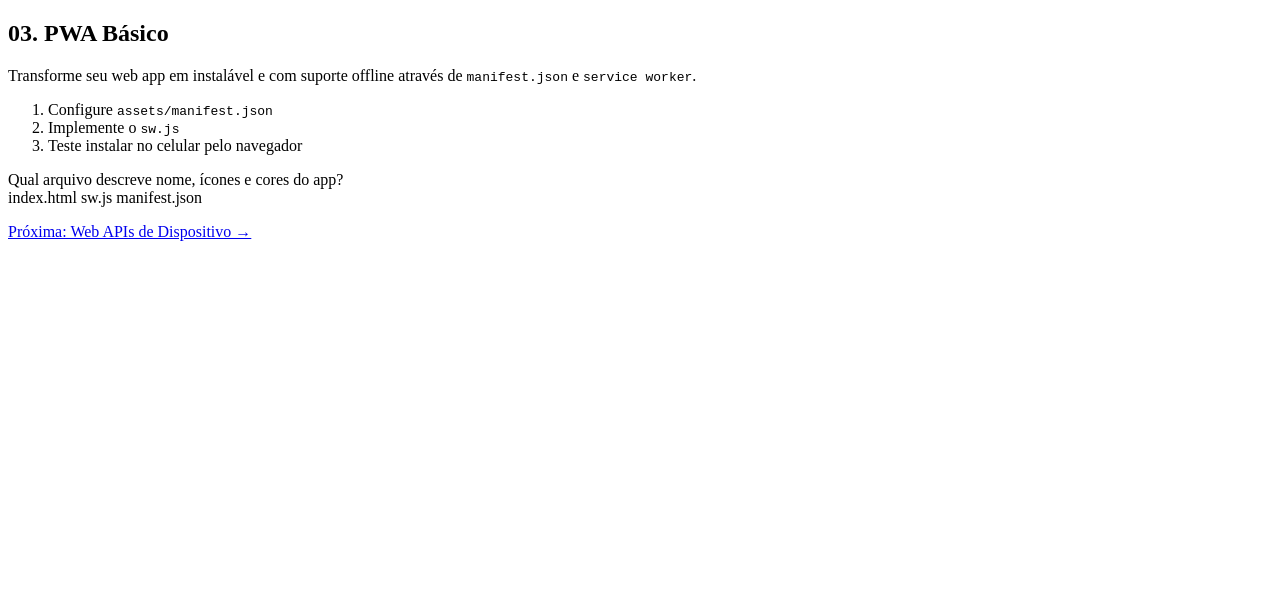
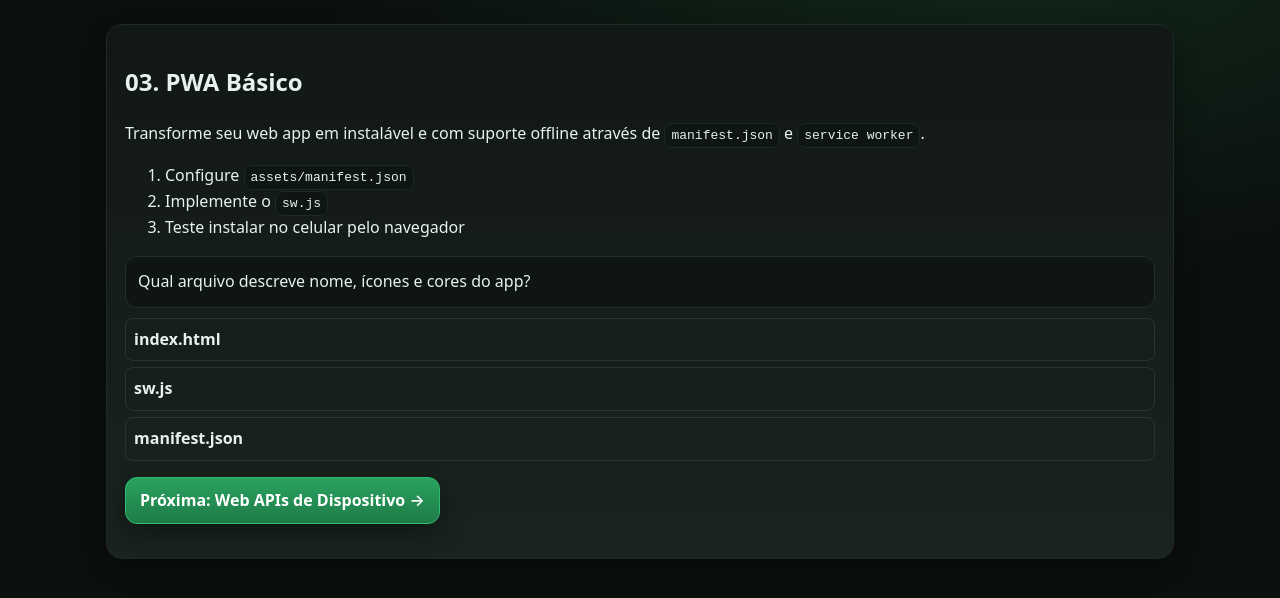
Before and after one commit to MARISTELAOLIVEIRA/Desenvovimento-Mobile, a plain HTML site: page lessons/03-pwa-basics.html in a window 1280 px wide. Drawn offline with Linux system fonts and the light colour scheme; files that its build step writes are made by us from their sources; the site is published under a folder, as on GitHub Pages, so addresses that start at the root find nothing.

Commit message:
Fix stylesheet and script paths in HTML file

```diff
--- a/lessons/03-pwa-basics.html
+++ b/lessons/03-pwa-basics.html
@@ -1,7 +1,7 @@
 
 <!doctype html><html lang="pt-BR"><head>
 <meta charset="utf-8"><meta name="viewport" content="width=device-width, initial-scale=1">
-<link rel="stylesheet" href="/assets/style.css"><title>03. PWA</title></head>
+<link rel="stylesheet" href="assets/style.css"><title>03. PWA</title></head>
 <body class="container">
 <article class="card">
 <h1>03. PWA Básico</h1>
@@ -18,7 +18,7 @@
   <label class="option" data-value="c">manifest.json</label>
   <div data-result></div>
 </div>
-<p><a class="button" href="/lessons/04-web-apis.html">Próxima: Web APIs de Dispositivo →</a></p>
+<p><a class="button" href="lessons/04-web-apis.html">Próxima: Web APIs de Dispositivo →</a></p>
 </article>
-<script src="/assets/app.js"></script>
+<script src="assets/app.js"></script>
 </body></html>
```
